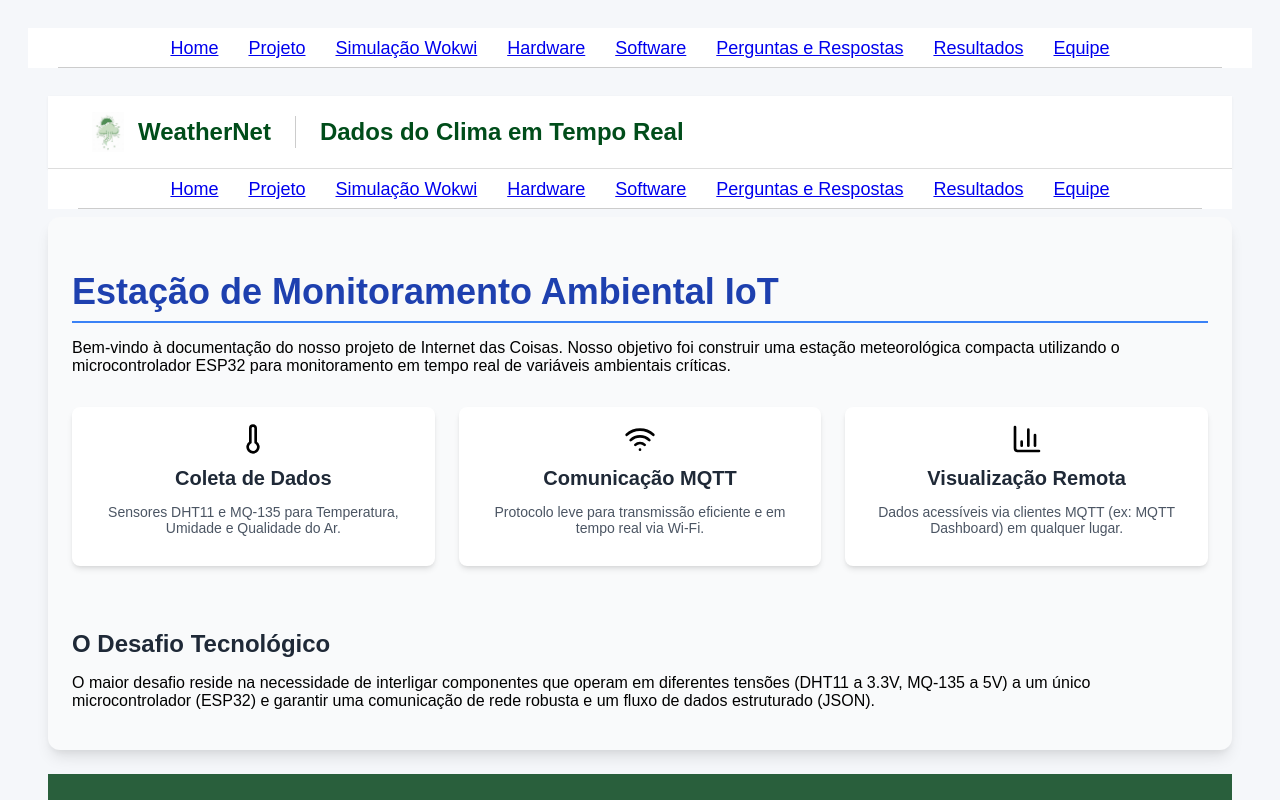
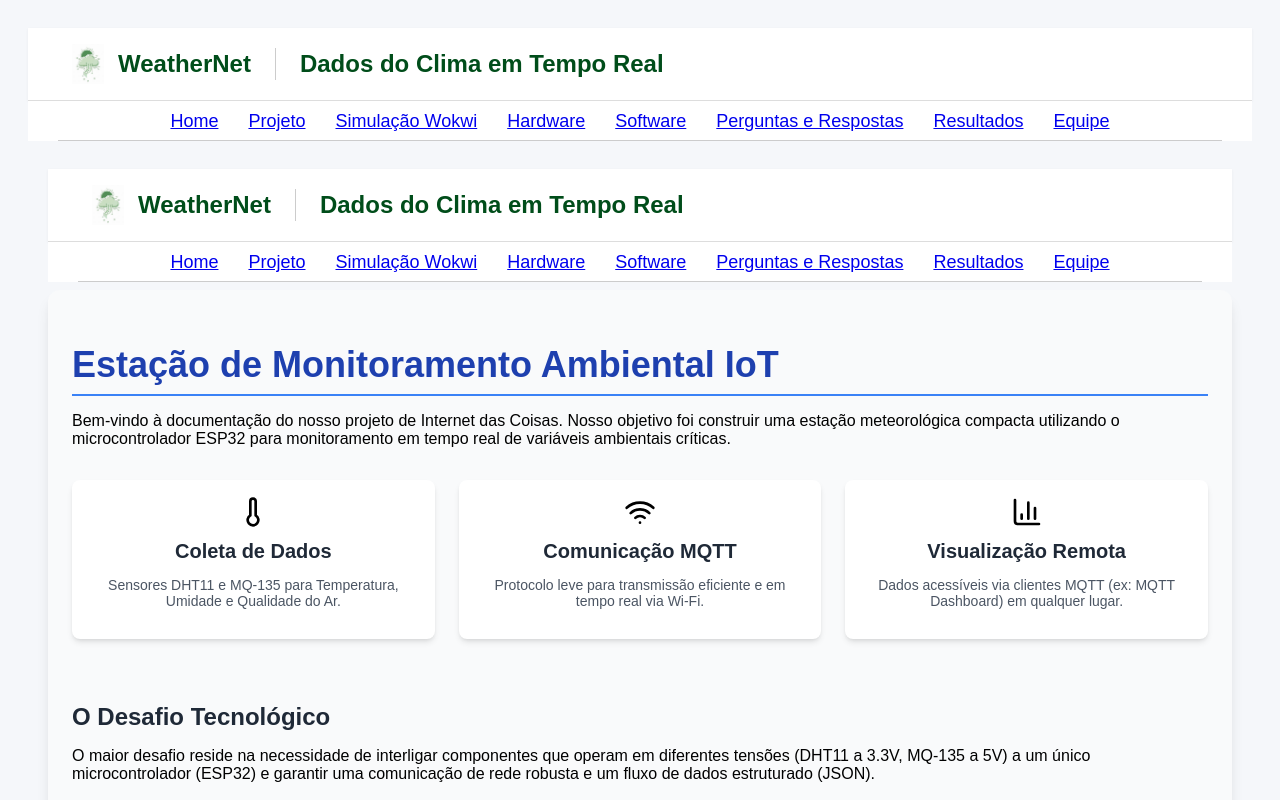
Before and after one commit to Clara2808Duarte/ProjetoIOTSITE, a React (Vite) app: page / in a window 1280 px wide. Shown: the top 800 px of the page. Built offline with nearby package versions, Linux system fonts and the light colour scheme.

Commit message:
App modificado

```diff
--- a/src/App.jsx
+++ b/src/App.jsx
@@ -1,8 +1,9 @@
-
 import { BrowserRouter as Router, Routes, Route } from "react-router-dom";
 
+// Componentes fixos
 import Navbar from "./components/Nav";
 import Footer from "./components/Footer";
+import Header from "./components/Header";
 
 // Páginas
 import Home from "./components/Home";
@@ -12,12 +13,14 @@ import Hardware from "./pages/Hardware";
 import Software from "./pages/Software";
 import Perguntas from "./pages/PerguntasRespostas";
 import Resultados from "./pages/Resultados";
-import Equipe from "./pages/SobreNos";
+// import Equipe from "./pages/SobreNos";
 
 function App() {
   return (
     <Router>
-      <Navbar />
+      <Header />       {/* Header fixo no topo */}
+      <Navbar />       {/* Navbar centralizada para todas as páginas */}
+
       <main style={{ padding: "20px", minHeight: "70vh" }}>
         <Routes>
           <Route path="/" element={<Home />} />
@@ -27,10 +30,11 @@ function App() {
           <Route path="/software" element={<Software />} />
           <Route path="/perguntas" element={<Perguntas />} />
           <Route path="/resultados" element={<Resultados />} />
-          <Route path="/equipe" element={<Equipe />} />
+          {/* <Route path="/equipe" element={<Equipe />} /> */}
         </Routes>
       </main>
-      <Footer />
+
+      <Footer /> {/* Rodapé fixo */}
     </Router>
   );
 }
```
